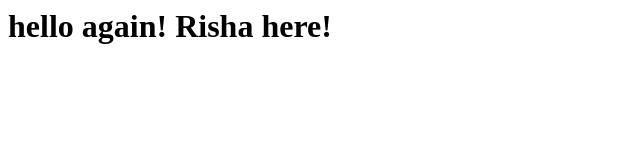
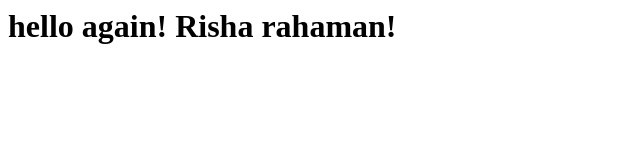
Before and after one commit to rishhhhhhhhh/Portfolio, a plain HTML site: page index.html in a window 1280 px wide. Shown: the whole page, without its empty margins (0-640 px from the left). Drawn offline with Linux system fonts and the light colour scheme.

Commit message:
portfolio

```diff
--- a/index.html
+++ b/index.html
@@ -1,5 +1,5 @@
 <html>
 
 <title>My Portfolio</title>
-<h1> hello again! Risha here! </h1>
+<h1> hello again! Risha rahaman! </h1>
 </html>
```
